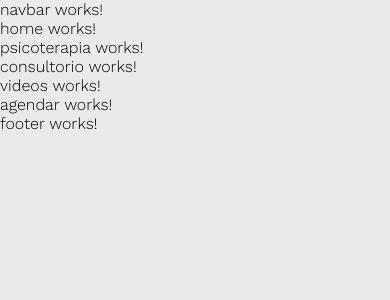
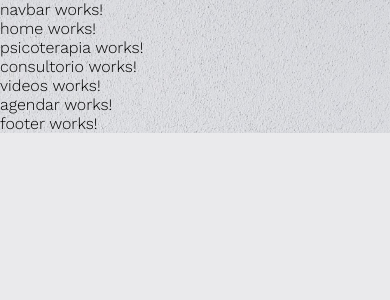
Before and after one commit to HenriqueAmorim20/acv-psicologia, a Nuxt app: page / in a window 390 px wide. Shown: the top 300 px of the page. Built offline with nearby package versions, Linux system fonts and the light colour scheme.

Commit message:
feat: default bg image

```diff
--- a/layouts/default.vue
+++ b/layouts/default.vue
@@ -1,7 +1,23 @@
 <template>
-  <div>
+  <div class="main">
     <LayoutsNavbar />
     <slot />
     <LayoutsFooter />
   </div>
 </template>
+
+<style lang="scss" scoped>
+.main {
+  background-image: url("/backgrounds/background.jpg");
+  background-size: cover;
+  background-position: center;
+  background-attachment: fixed;
+}
+
+@media only screen and (max-width: 600px) {
+  .main {
+    background-image: url("/backgrounds/background-mobile.jpg");
+    background-position: right;
+  }
+}
+</style>
```
